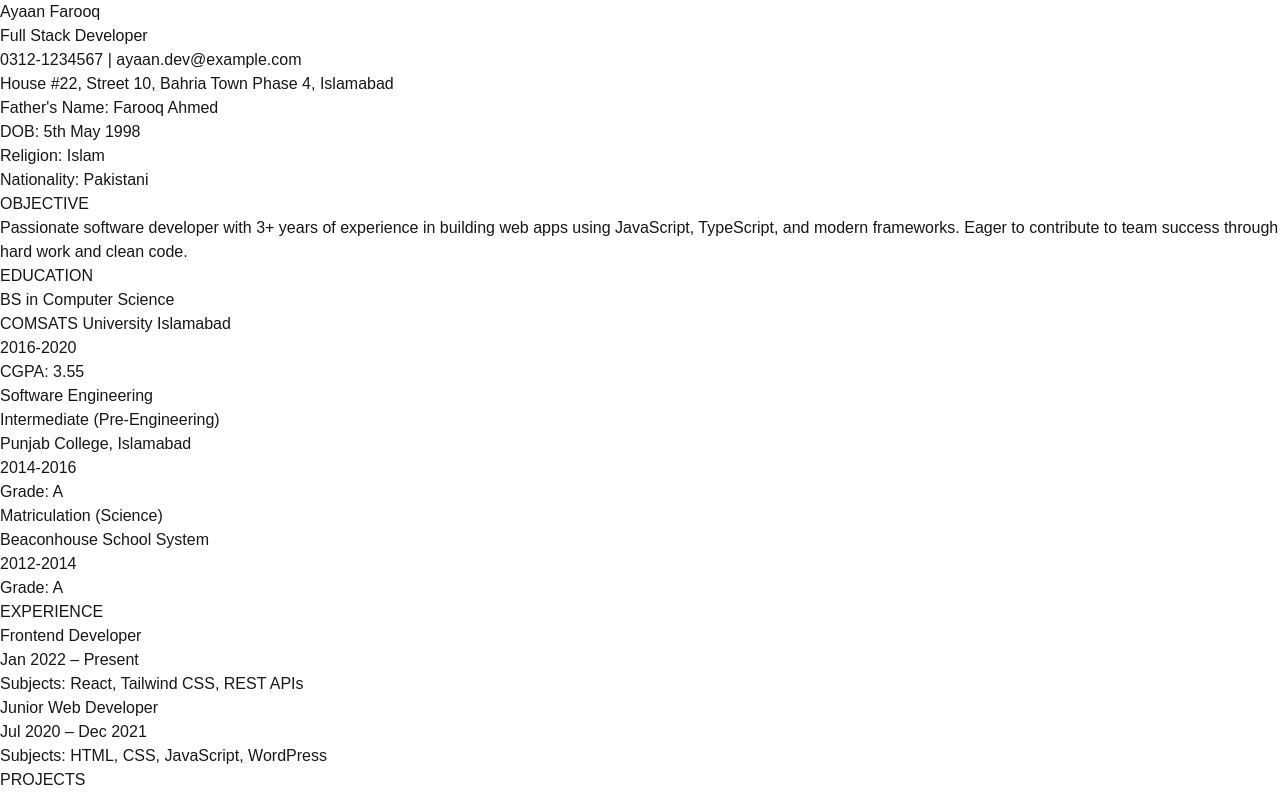
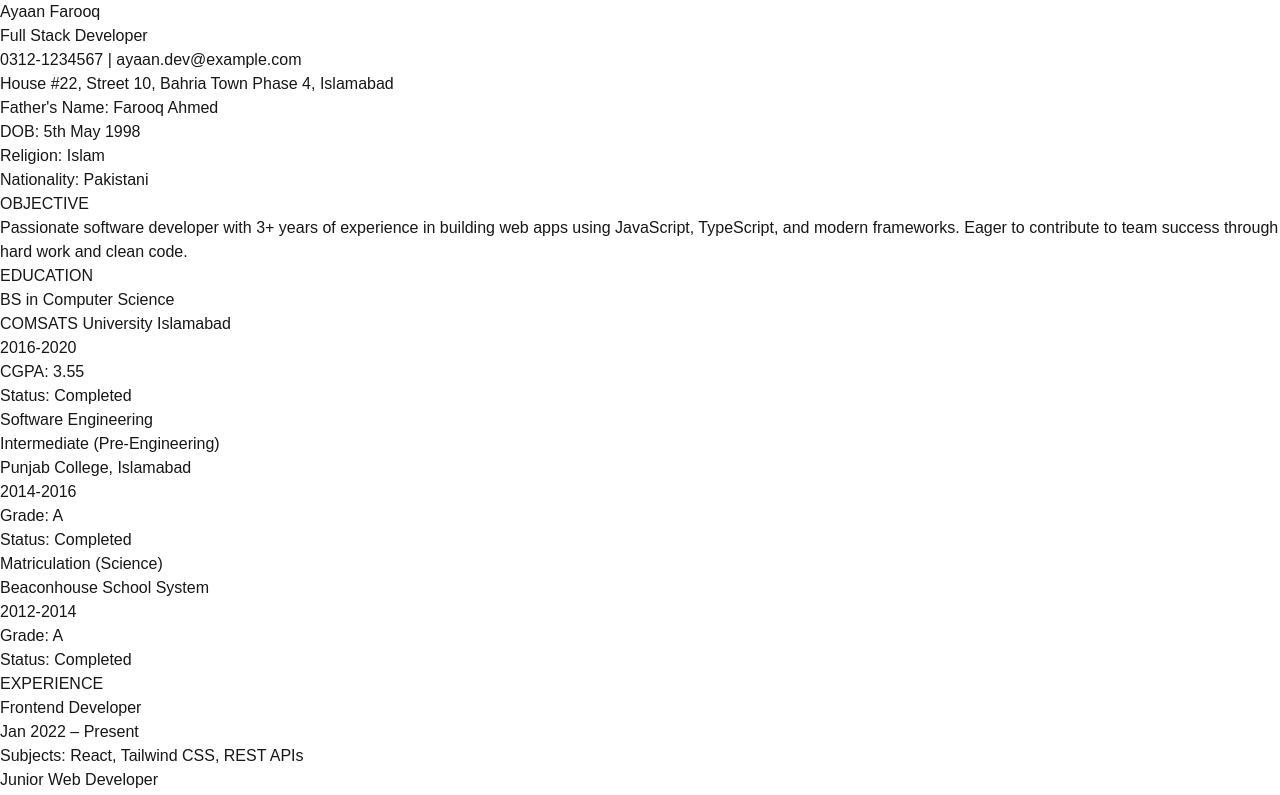
Before and after one commit to NaumanNavaid/sister-resume, a Next.js app: page /nabira/multiple_layout/Modern_layout in a window 1280 px wide. Shown: the top 795 px of the page. Built offline with nearby package versions, Linux system fonts and the light colour scheme.

Commit message:
Update Resumedata.ts

```diff
--- a/src/app/data/Resumedata.ts
+++ b/src/app/data/Resumedata.ts
@@ -31,19 +31,22 @@ const resumeData = {
       institution: "COMSATS University Islamabad",
       duration: "2016-2020",
       gpa: "3.55",
-      specialization: "Software Engineering"
+      specialization: "Software Engineering",
+      status: "Completed"
     },
     {
       degree: "Intermediate (Pre-Engineering)",
       institution: "Punjab College, Islamabad",
       duration: "2014-2016",
-      grade: "A"
+      grade: "A",
+      status: "Completed"
     },
     {
       degree: "Matriculation (Science)",
       institution: "Beaconhouse School System",
       duration: "2012-2014",
-      grade: "A"
+      grade: "A",
+      status: "Completed"
     }
   ],
   internship: {
```
